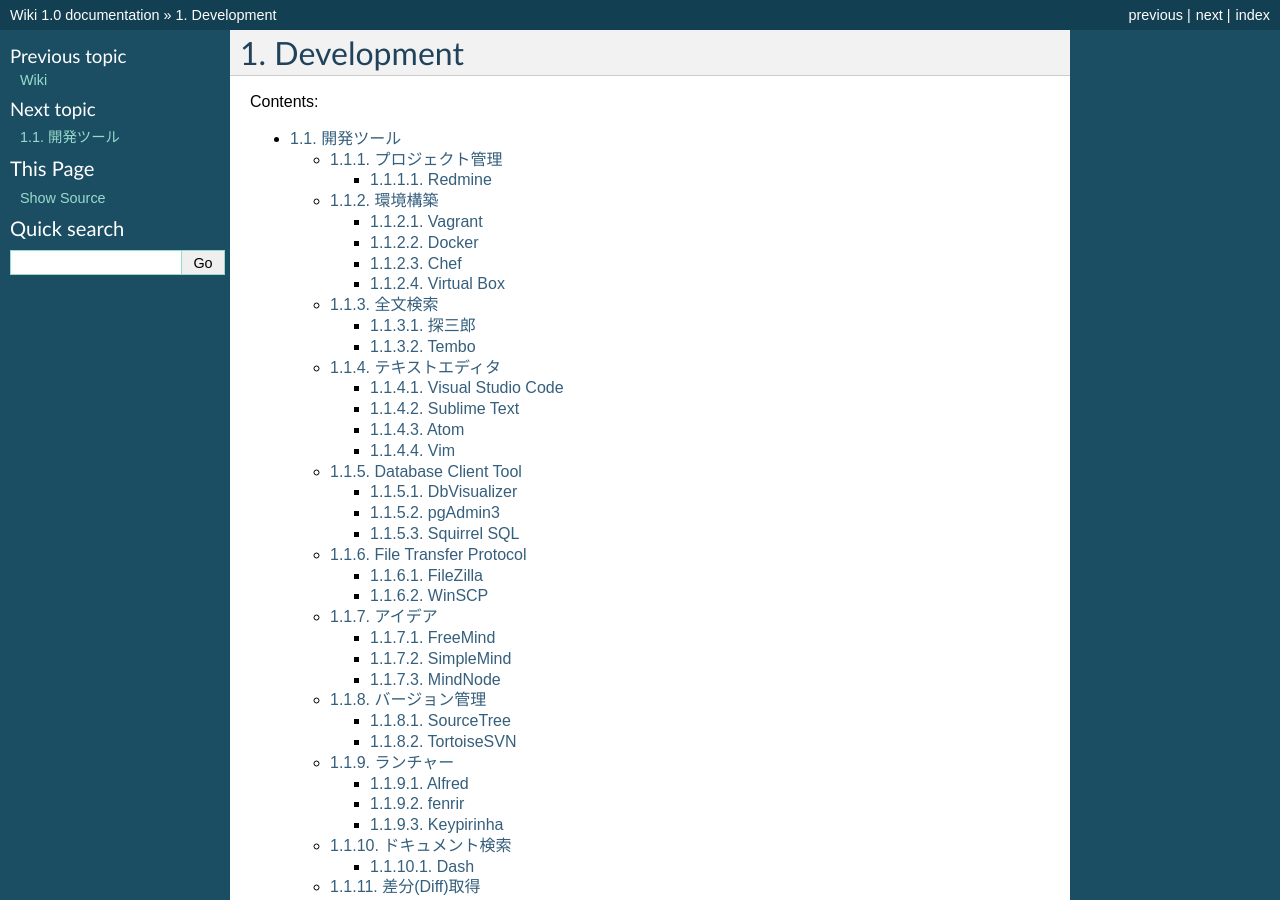
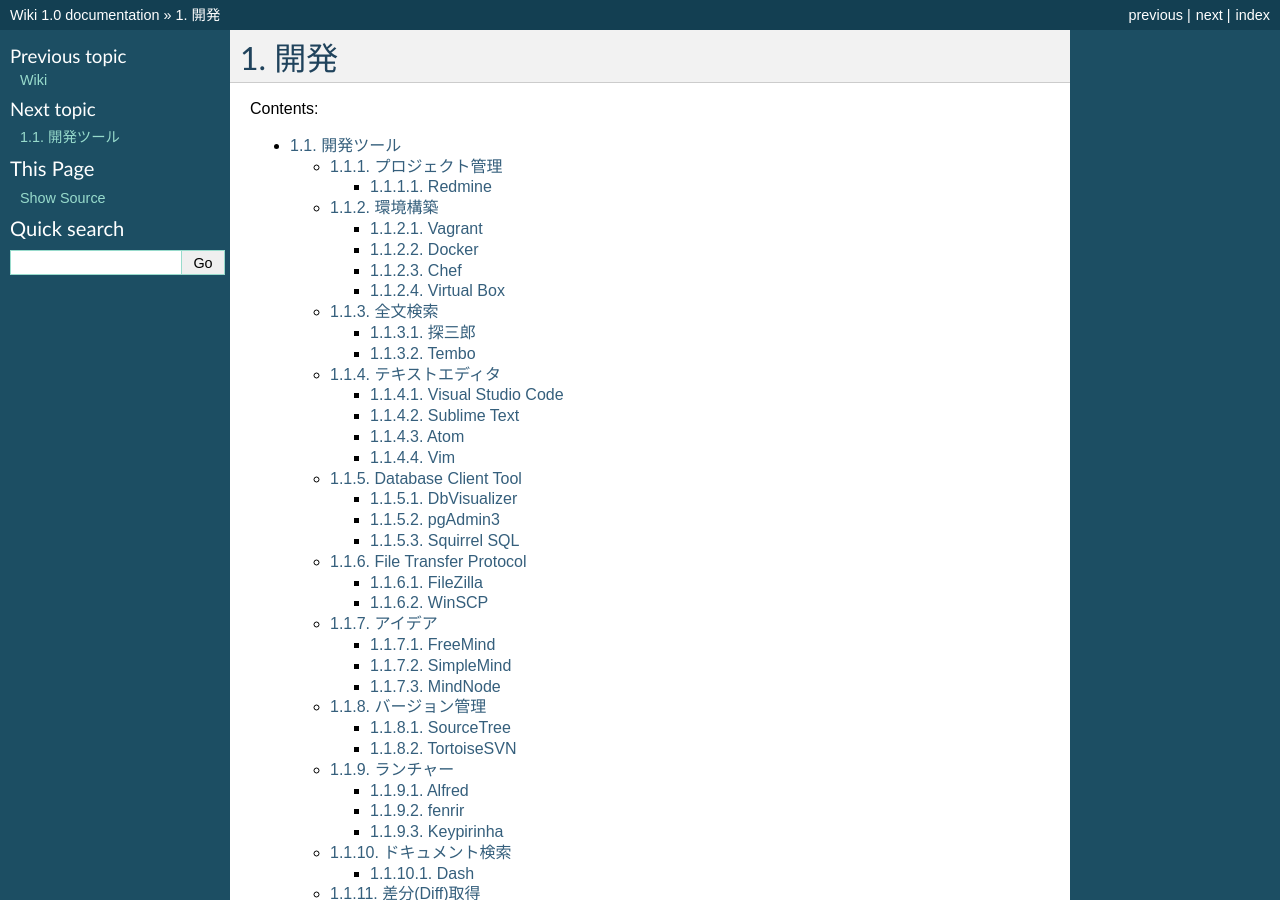
Before and after one commit to madobon/wiki, a Sphinx documentation site: the page built from source/development/index.rst, in a window 1280 px wide and 900 px high. Built offline with Sphinx 7.4.7, drawn with Linux system fonts in a browser that asks for light colours; pages that are not in the unit, such as notebooks, are missing from menus.

Commit message:
Update index.rst

```diff
--- a/source/development/index.rst
+++ b/source/development/index.rst
@@ -1,5 +1,5 @@
 ===============
-Development
+開発
 ===============
 
 Contents:
```
